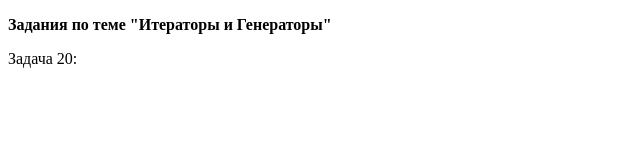
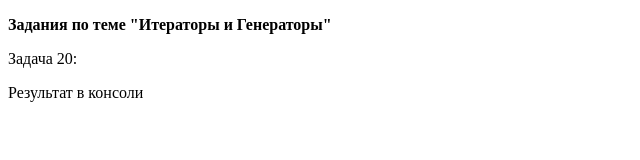
Before and after one commit to TheMeowton/223_Home_Learning, a plain HTML site: page Iterators_Generators/Task_20/Index.html in a window 1280 px wide. Shown: the whole page, without its empty margins (0-640 px from the left). Drawn offline with Linux system fonts and the light colour scheme.

Commit message:
Update Index.html

```diff
--- a/Iterators_Generators/Task_20/Index.html
+++ b/Iterators_Generators/Task_20/Index.html
@@ -8,7 +8,7 @@
 	<p><b>Задания по теме "Итераторы и Генераторы"</b></p>
 	<!-- ЗАДАЧА 20 -->
 	<p>Задача 20:</p>
-
+	<p>Результат в консоли</p>
 	<!-- ПОДКЛЮЧЕНИЕ СКРИПТА -->
 	<script type="text/javascript" src="Script.js"></script>
 </body>
```
